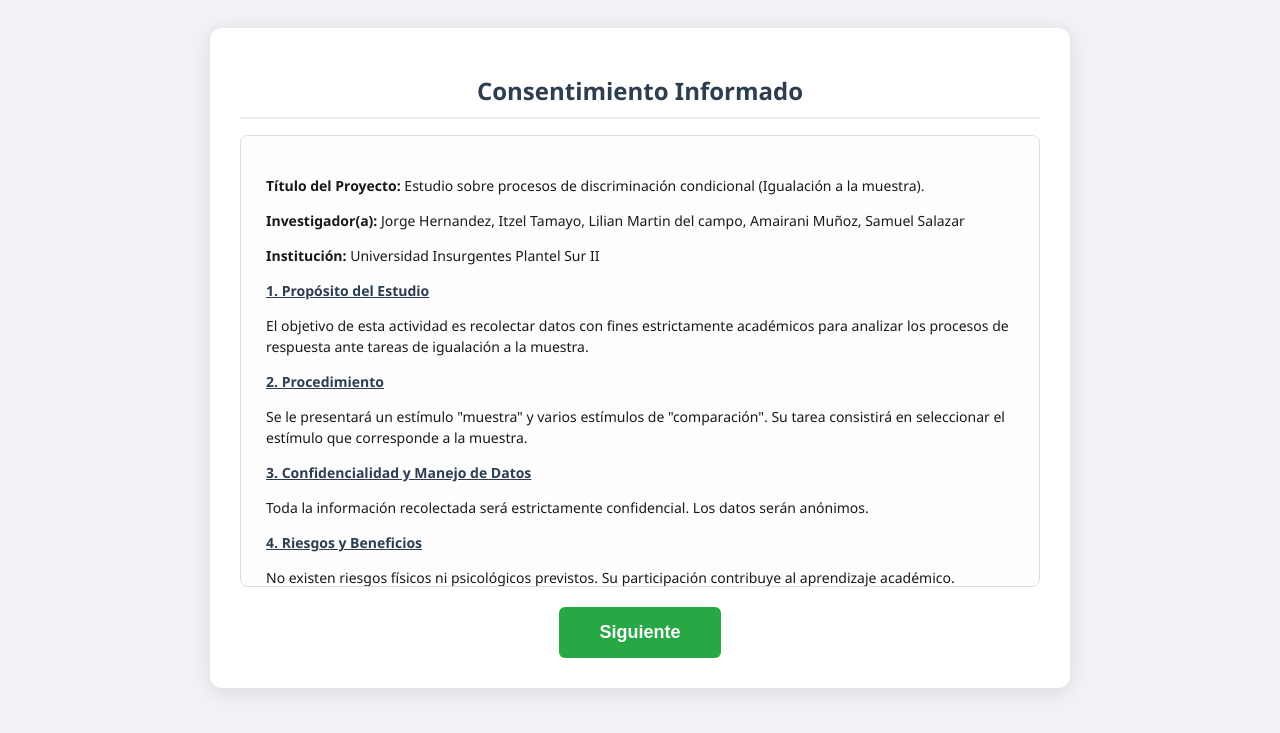
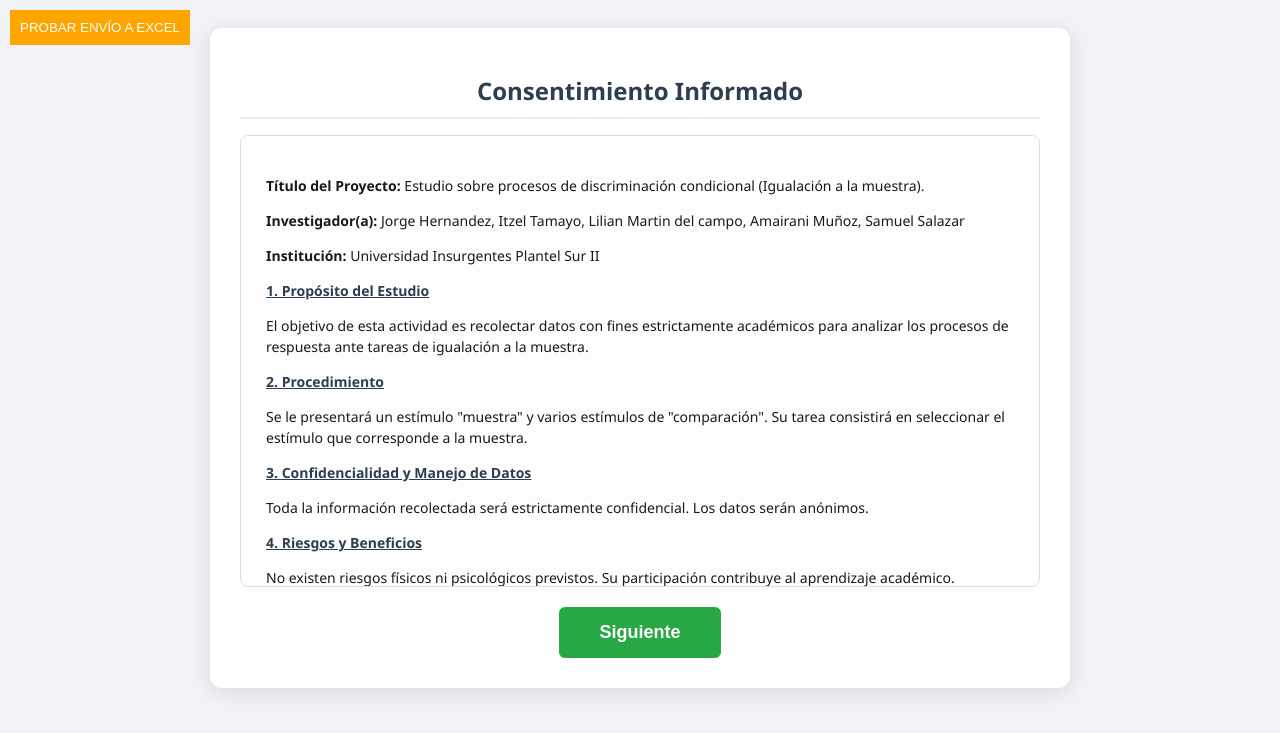
Before and after one commit to jorgehernandezo-stack/Igualaci-n, a plain HTML site: page index.html in a window 1280 px wide. Drawn offline with Linux system fonts and the light colour scheme.

Commit message:
Update index.html

```diff
--- a/index.html
+++ b/index.html
@@ -22,6 +22,9 @@
     </style>
 </head>
 <body>
+<button onclick="enviarADrive()" style="position:fixed; top:10px; left:10px; z-index:9999; padding:10px; background:orange; color:white; border:none; cursor:pointer;">
+    PROBAR ENVÍO A EXCEL
+</button>
 
 <div id="experiment-container">
     <div id="section-consent">
```
